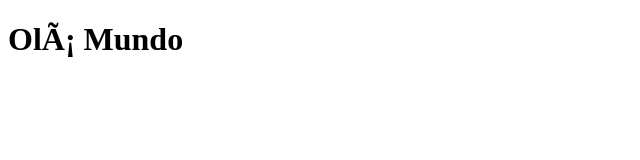
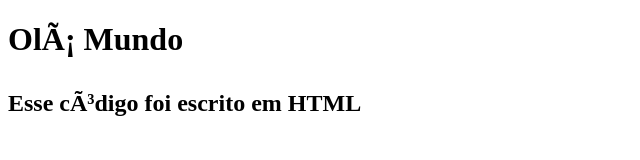
Before and after one commit to JoaoPedro110/Ola-Mundo, a plain HTML site: page index.html in a window 1280 px wide. Shown: the whole page, without its empty margins (0-640 px from the left). Drawn offline with Linux system fonts and the light colour scheme.

Commit message:
Update index.html

```diff
--- a/index.html
+++ b/index.html
@@ -7,5 +7,6 @@
 	</head>
 	<body>
 		<p><h1><b>Olá Mundo</p></h1></b>
+		<h2>Esse código foi escrito em HTML</h2>
 	</body>
 </html>
```
